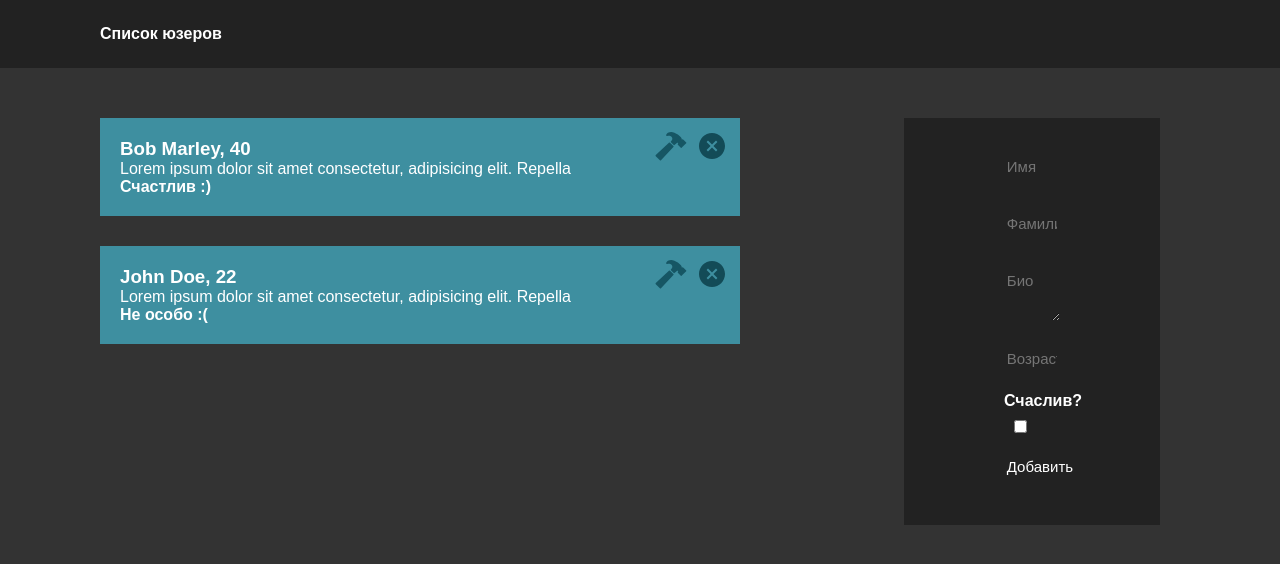
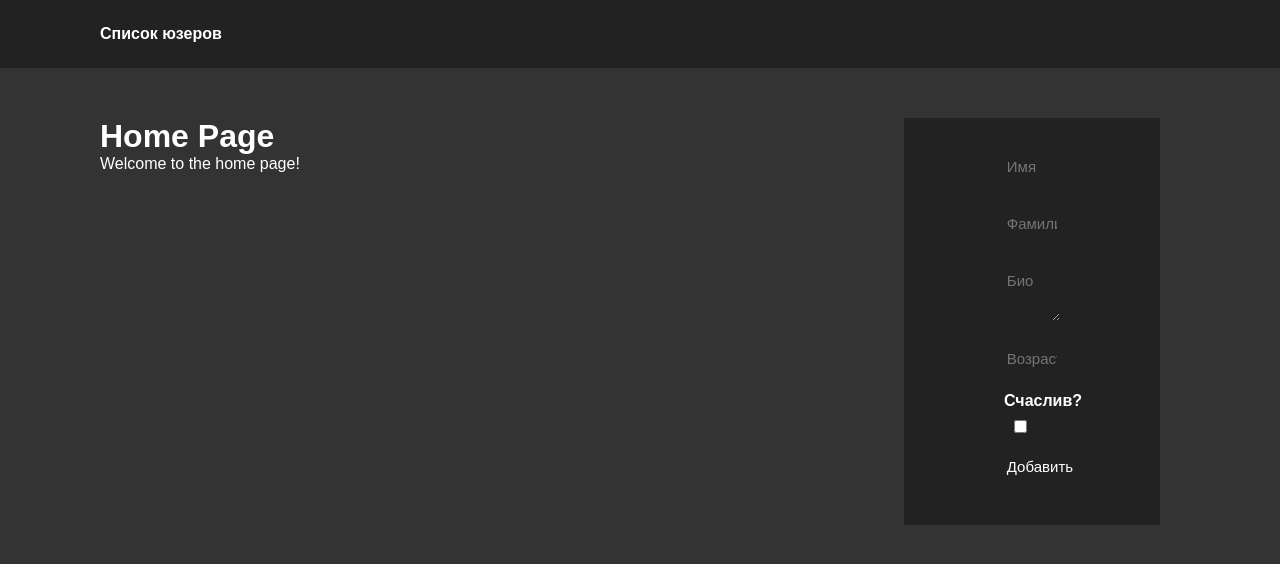
Before and after one commit to nirvana230129/TI_Front, a React (Create React App) app: page / in a window 1280 px wide. Shown: the top 564 px of the page. Built offline with nearby package versions, Linux system fonts and the light colour scheme.

Commit message:
Pages added

```diff
--- a/package.json
+++ b/package.json
@@ -9,6 +9,7 @@
     "react-dom": "^19.0.0",
     "react-icons": "^5.4.0",
     "react-items": "^0.1.0",
+    "react-router-dom": "^7.1.3",
     "react-scripts": "5.0.1"
   },
   "scripts": {
--- a/src/App.js
+++ b/src/App.js
@@ -2,6 +2,13 @@ import React from 'react'
 import Header from "./components/Header";
 import Users from "./components/Users";
 import AddUser from "./components/AddUser";
+
+import HomePage from "./pages/HomePage";
+import Task1Page from "./pages/Task1Page";
+import Task2Page from "./pages/Task2Page";
+import Task3Page from "./pages/Task3Page";
+import Task4Page from "./pages/Task4Page";
+import { Routes, Route } from 'react-router-dom';
 
 
 class App extends React.Component {
@@ -33,16 +40,26 @@ class App extends React.Component {
     }
 
     render() {
-        return (<div className="name">
-                <Header title="Список юзеров"/>
+        return (
+            <div className="name">
+                <Header title="Список юзеров" />
                 <main>
-                    <Users users={this.state.users} onEditUser={this.editUser} onDeleteUser={this.deleteUser} />
+                    <Routes>
+                        <Route path="/" element={<HomePage />} />
+                        <Route path="/task1" element={<Task1Page />} />
+                        <Route path="/task2" element={<Task2Page />} />
+                        <Route path="/task3" element={<Task3Page />} />
+                        <Route path="/task4" element={<Task4Page />} />
+                        <Route path="/users" element={<Users users={this.state.users}
+                                                             onEditUser={this.editUser}
+                                                             onDeleteUser={this.deleteUser}/>} />
+                    </Routes>
                 </main>
                 <aside>
-                    <AddUser onAddUser={this.addUser}/>
+                    <AddUser onAddUser={this.addUser} />
                 </aside>
             </div>
-        )
+        );
     }
 
     addUser(user) {
--- a/src/index.js
+++ b/src/index.js
@@ -2,6 +2,12 @@ import React from 'react'
 import * as ReactDOMClient from 'react-dom/client'
 import App from './App'
 import './css/main.css'
+import { BrowserRouter } from 'react-router-dom';
+
 
 const app = ReactDOMClient.createRoot(document.getElementById('app'));
-app.render(<App />)
+app.render(
+    <BrowserRouter>
+        <App />
+    </BrowserRouter>
+);
--- /dev/null
+++ b/src/pages/HomePage.js
@@ -0,0 +1,13 @@
+import React from 'react'
+
+
+const HomePage = () => {
+    return (
+        <div>
+            <h1>Home Page</h1>
+            <p>Welcome to the home page!</p>
+        </div>
+    )
+}
+
+export default HomePage
--- /dev/null
+++ b/src/pages/Task1Page.js
@@ -0,0 +1,13 @@
+import React from 'react'
+
+
+const Task1Page = () => {
+    return (
+        <div>
+            <h1>Task 1 Page</h1>
+            <p>This is task 1.</p>
+        </div>
+    )
+}
+
+export default Task1Page
--- /dev/null
+++ b/src/pages/Task2Page.js
@@ -0,0 +1,13 @@
+import React from 'react'
+
+
+const Task2Page = () => {
+    return (
+        <div>
+            <h1>Task 2 Page</h1>
+            <p>This is task 2.</p>
+        </div>
+    )
+}
+
+export default Task2Page
--- /dev/null
+++ b/src/pages/Task3Page.js
@@ -0,0 +1,13 @@
+import React from 'react'
+
+
+const Task3Page = () => {
+    return (
+        <div>
+            <h1>Task 3 Page</h1>
+            <p>This is task 3.</p>
+        </div>
+    )
+}
+
+export default Task3Page
--- /dev/null
+++ b/src/pages/Task4Page.js
@@ -0,0 +1,13 @@
+import React from 'react'
+
+
+const Task4Page = () => {
+    return (
+        <div>
+            <h1>Task 4 Page</h1>
+            <p>This is task 4.</p>
+        </div>
+    )
+}
+
+export default Task4Page
```
Also changed, not shown: 1 other file (tests, documents, lock files or other folders).
